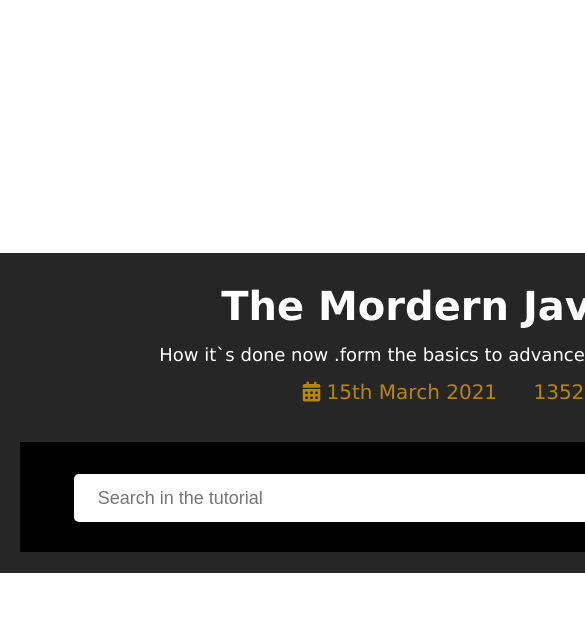
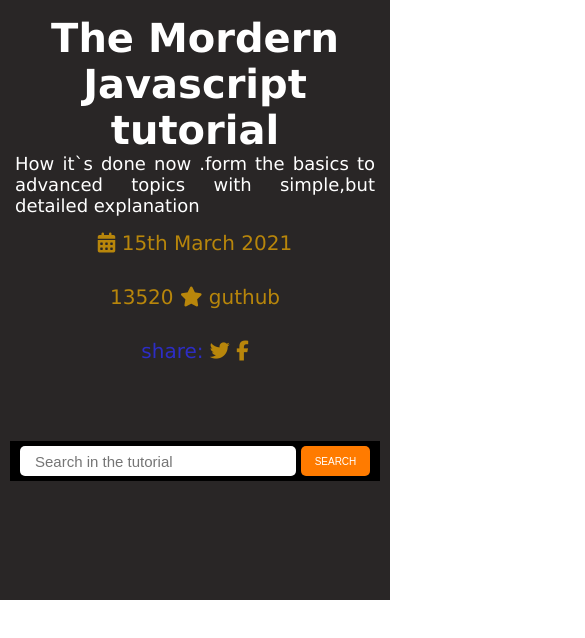
Before and after one commit to samodsingh/input-box-icon, a plain HTML site: page index.html in a window 390 px wide. Shown: the top 638 px of the page, 585 px wide, since content can reach past the window. Drawn offline with Linux system fonts and the light colour scheme.

Commit message:
moble screen

```diff
--- a/index.html
+++ b/index.html
@@ -17,7 +17,7 @@
                 <div class="icons">
                     <span><i class="fa fa-calendar"></i> 15th March 2021</span>
                     <span>13520 <i class="fa fa-star"></i> guthub</span>
-                    <span><a href="#">share:</a> <i class="fa fa-twitter"></i>  <i class="fa fa-facebook"></i>  </span>
+                    <span><a href="#" style="color: rgb(45, 45, 197);">share:</a> <i class="fa fa-twitter"></i>  <i class="fa fa-facebook"></i>  </span>
                 </div>
             </div>
             <div class="inptbox">
--- a/my.css
+++ b/my.css
@@ -78,3 +78,93 @@ span{
     margin: 15px;
     color: darkgoldenrod;
 }
+
+
+
+
+@media screen and (max-width: 692px) {
+    .row{
+        min-width: auto;
+        width: 100%;
+        height: 600px;
+        margin: auto;
+        background-color: rgba(19, 16, 16, 0.904);
+        position: relative;
+        top: 0%;
+        text-align: center;
+        padding: 10px;
+        color: wheat;
+        font-size: 20px;
+
+    }
+    .header{
+
+        text-align: center;
+        font-family: 'Lucida Sans', 'Lucida Sans Regular', 'Lucida Grande', 'Lucida Sans Unicode', Geneva, Verdana, sans-serif;
+        color: white;
+        padding: 5px;
+    }
+    p{
+        font-size: 18px;
+        margin: auto;
+        text-align: justify;
+    }
+
+
+    .icons{
+        display: flex;
+        flex-direction: column;
+    }
+    .inptbox{
+        background-color: black;
+        width: 100%;
+        height: 40px;
+        margin: 0px;
+        display: flex;
+        justify-content: left;
+        padding: 10px;
+
+
+
+    }
+    .box-ples{
+        width: 80%;
+        height: 30px;
+        padding: 15px;
+        border-radius: 5px;
+        font-size: 15px;
+        border: none;
+        margin-right: 5px;
+        position: relative;
+        bottom: 5px;
+
+    }
+    .btn{
+        width: 20%;
+        height: 30px;
+        padding: 5px;
+        border-radius: 5px;
+        font-size:10px;
+        text-transform: uppercase;
+        background-color: rgb(255, 123, 0);
+        border: none;
+        position: relative;
+        bottom: 5px;
+        margin: 0px;
+
+    }
+    .btn a{
+        text-decoration: none;
+        padding: 5px;
+        color: white;
+
+
+    }
+    a{
+        text-decoration: none;
+    }
+    span{
+        margin: 15px;
+        color: darkgoldenrod;
+    }
+  }
```
